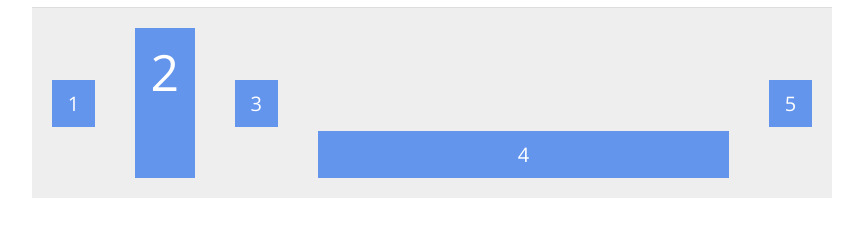
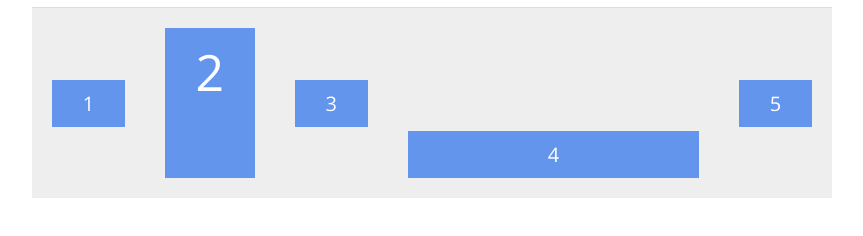
Before and after one commit to lemuelpjr/FlexSandbox, a plain HTML site: page index.html in a window 1280 px wide. Shown: the part 56-292 px from the top of the page, without its empty margins (208-1071 px from the left). Drawn offline with nearby package versions, Linux system fonts and the light colour scheme.

Commit message:
add flex shrink example

```diff
--- a/css/main.css
+++ b/css/main.css
@@ -135,5 +135,13 @@
   */
 
   /* Specify the initial length of a flex item */
-  flex-basis: 50%;
+  flex-basis: 25rem;
+
+  /* *******************************************************************
+  FLEX SHRINK ("1" is the default value = the element IS ALLOWED shrink)
+  **********************************************************************
+  */
+
+  /* The element is NOT ALLOWED to shrink */
+  flex-shrink: 0;
 }
```
